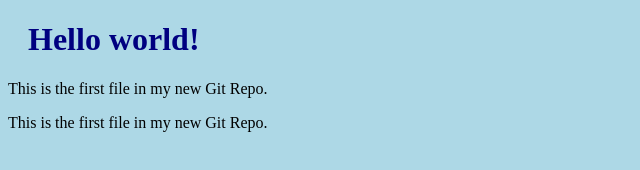
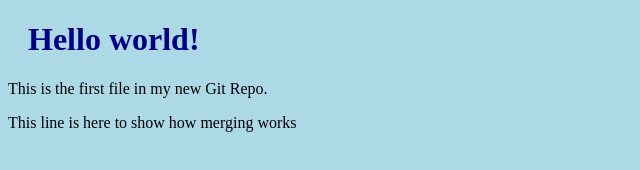
Before and after one commit to Tobiasz123098/tutorialRepo, a plain HTML site: page index.html in a window 1280 px wide. Shown: the full height of the page, 0-640 px from the left. Drawn offline with Linux system fonts and the light colour scheme.

Commit message:
updated index.html with emergency fix

```diff
--- a/index.html
+++ b/index.html
@@ -8,7 +8,7 @@
 
 <h1>Hello world!</h1>
 <p>This is the first file in my new Git Repo.</p>
-<p>This is the first file in my new Git Repo.</p>
+<p>This line is here to show how merging works</p>
 
 
 </body>
```
